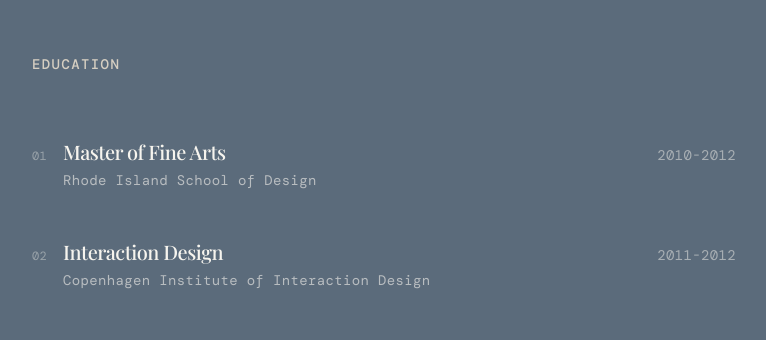
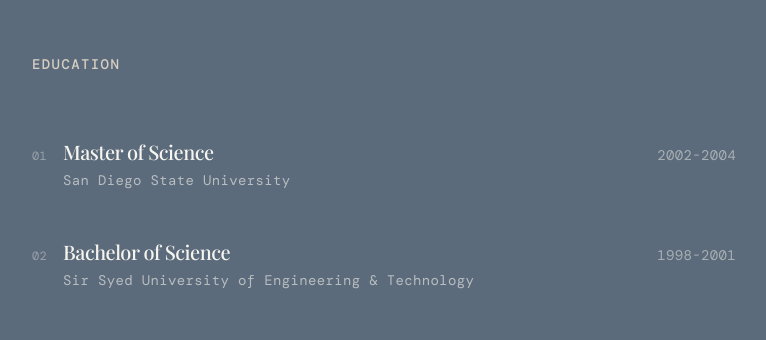
Before and after one commit to adnanadiljahcode/adnan-adil-portfolio, a React (Vite) app: page / in a window 1280 px wide. Shown: the part 2220-2560 px from the top of the page, without its empty margins (256-1022 px from the left). Built offline with nearby package versions, Linux system fonts and the light colour scheme; the HTML template or start-up script is replaced by a standard one.

Commit message:
Changes
Co-authored-by: adnanadiljahcode <338478834+adnanadiljahcode@users.noreply.github.com>

```diff
--- a/src/components/EducationSection.tsx
+++ b/src/components/EducationSection.tsx
@@ -8,14 +8,14 @@ interface EducationItem {
 
 const education: EducationItem[] = [
   {
-    degree: "Master of Fine Arts",
-    dateRange: "2010-2012",
-    institution: "Rhode Island School of Design",
+    degree: "Master of Science",
+    dateRange: "2002-2004",
+    institution: "San Diego State University",
   },
   {
-    degree: "Interaction Design",
-    dateRange: "2011-2012",
-    institution: "Copenhagen Institute of Interaction Design",
+    degree: "Bachelor of Science",
+    dateRange: "1998-2001",
+    institution: "Sir Syed University of Engineering & Technology",
   },
 ];
 
```
